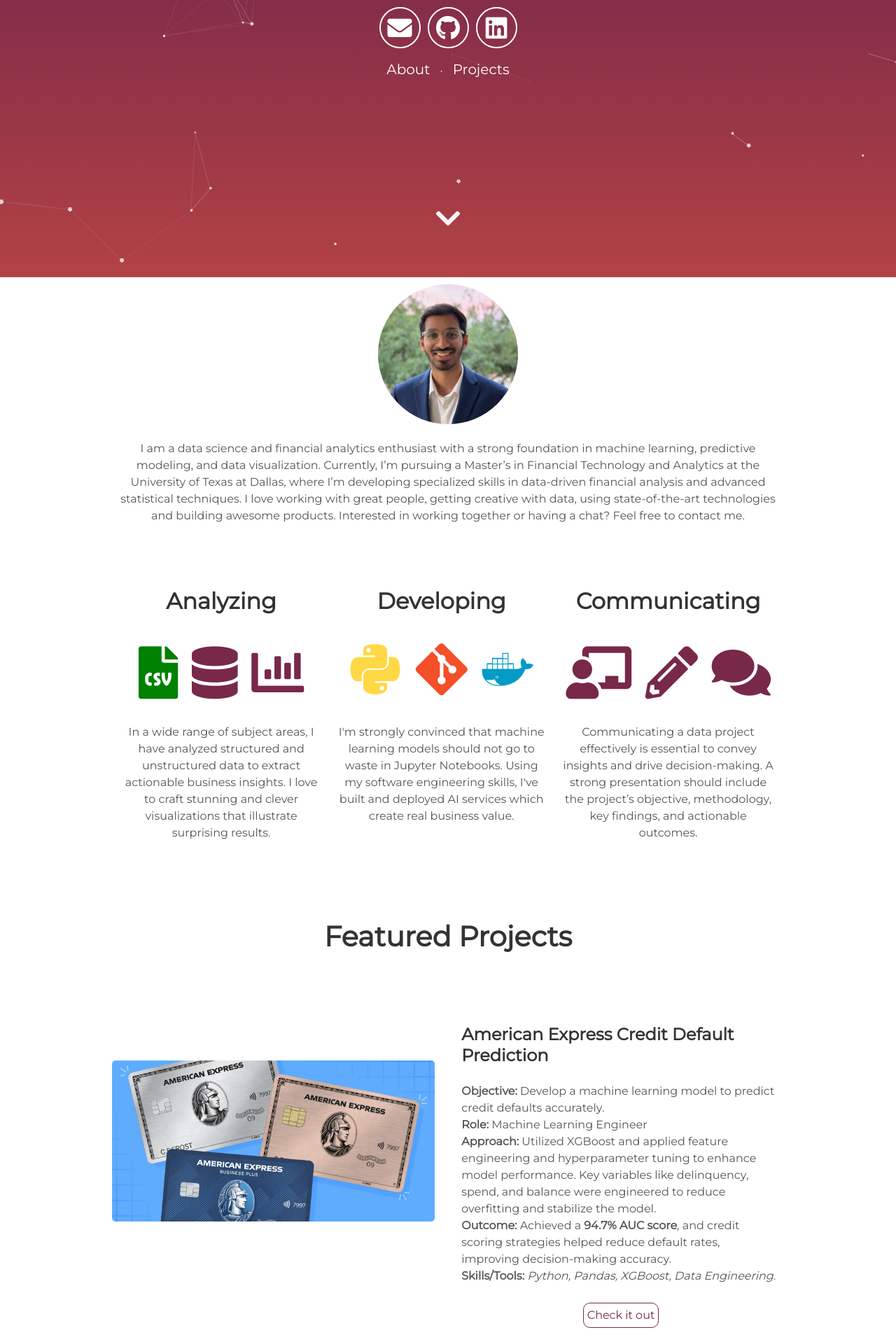
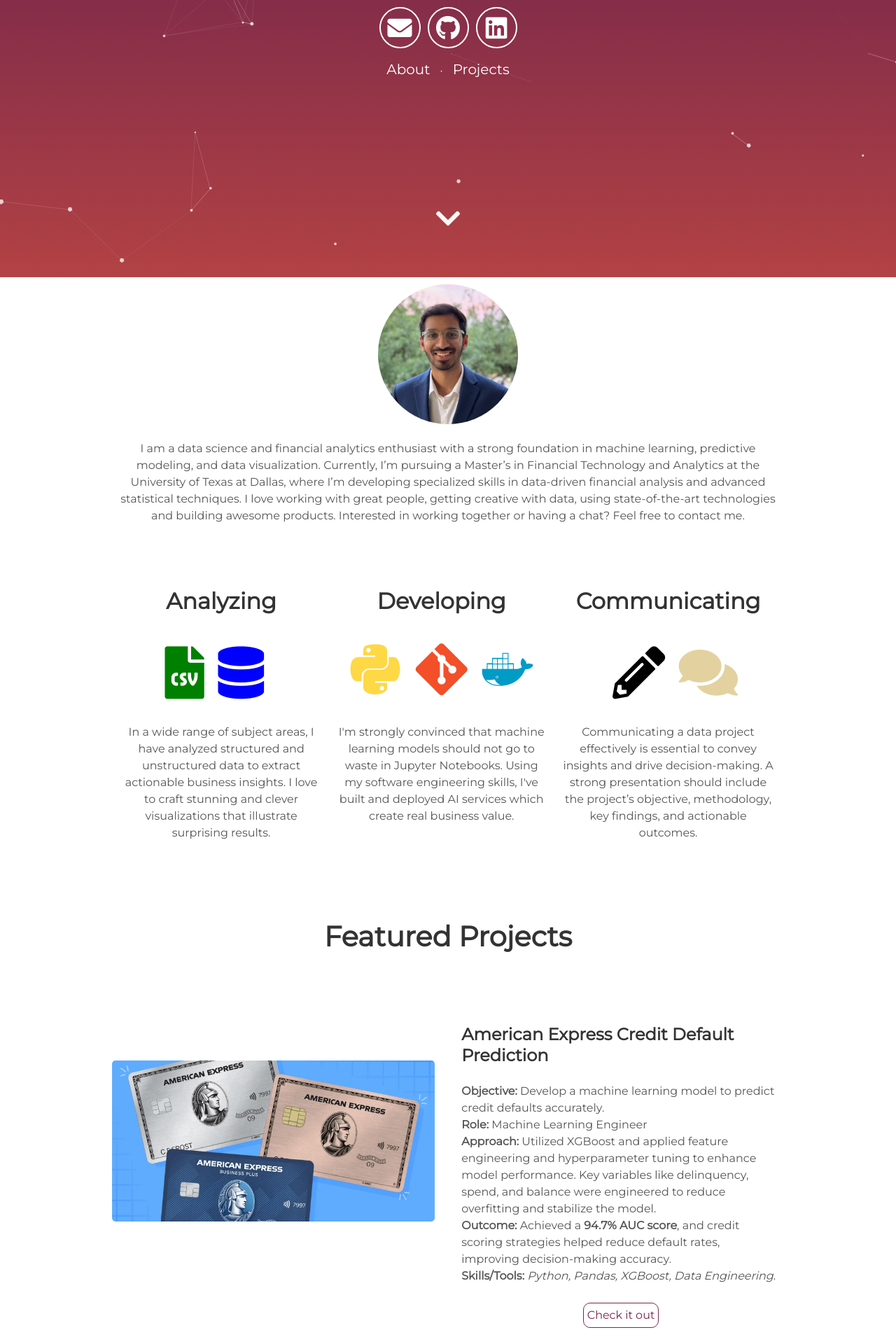
Before and after one commit to ViswaBonam/viswabonam.github.io, a Jekyll site: the page built from index.html, in a window 1280 px wide. Shown: the part 504-2424 px from the top of the page at 70% size. Built offline with Jekyll 4.4.1, drawn with Linux system fonts in a browser that asks for light colours.

Commit message:
Update about.html

```diff
--- a/_includes/about.html
+++ b/_includes/about.html
@@ -14,8 +14,8 @@
     <h2>Analyzing </h2>
   <div class="icons">
       <i class="icon fas fa-file-csv" style="color: green;"></i>
-      <i class="icon fas fa-solid fa-database"></i>
-      <i class="icon fas fa-chart-bar"></i>
+      <i class="icon fas fa-solid fa-database" style="color: blue;"></i>
+      <i class="icon fas fa-thin fa-chart-column"></i>
     </div>
     <p>
       In a wide range of subject areas, I have analyzed structured and unstructured data to extract actionable business insights.
@@ -38,9 +38,9 @@
   <div class="tech">
     <h2>Communicating</h2>
   <div class="icons">
-      <i class="icon fas fa-chalkboard-teacher"></i>
-      <i class="icon fas fa-pencil-alt"></i>
-      <i class="icon fas fa-comments"></i>
+      <i class="icon fas fa-thin fa-chalkboard-user"></i>
+      <i class="icon fas fa-pencil-alt" style="color: black;"></i>
+      <i class="icon fas fa-solid fa-comments" style="color: #e3d2a0;"></i>
     </div>
     <p>
       Communicating a data project effectively is essential to convey insights and drive decision-making.
```
